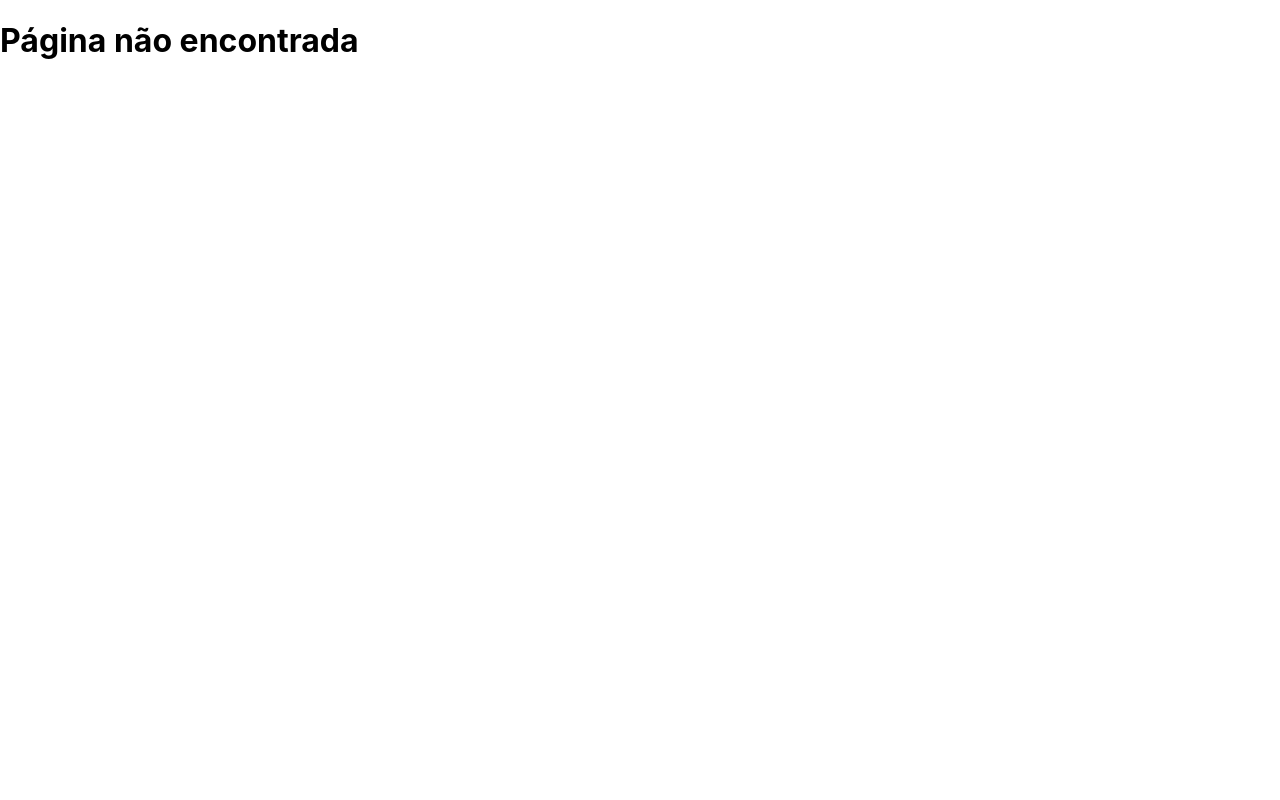
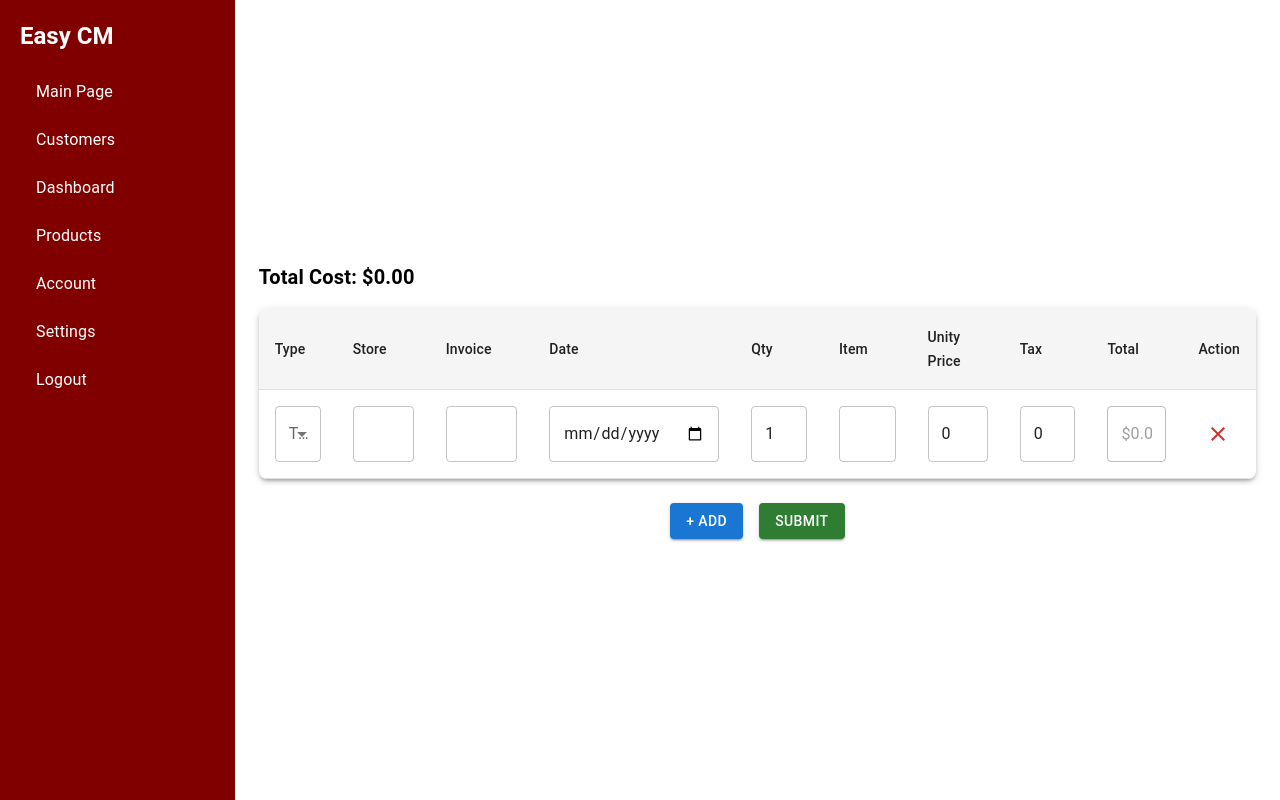
Before and after one commit to AdrianoGarrett/reactjsportal, a React (Create React App) app: page /products in a window 1280 px wide. Built offline with nearby package versions, Linux system fonts and the light colour scheme; sample sign-in values are in the browser's storage.

Commit message:
feat: mvp products

```diff
--- a/package.json
+++ b/package.json
@@ -6,6 +6,7 @@
     "@ant-design/icons": "^5.6.0",
     "@emotion/react": "^11.14.0",
     "@emotion/styled": "^11.14.0",
+    "@mui/icons-material": "^6.4.2",
     "@mui/material": "^6.4.1",
     "@mui/x-data-grid": "^7.24.1",
     "@testing-library/jest-dom": "^5.16.4",
--- a/src/App.js
+++ b/src/App.js
@@ -5,6 +5,7 @@ import Login from "./componentes/Login";
 import MainPage from "./componentes/MainPage";
 import Dashboard from "./componentes/Dashboard";
 import Customers from "./componentes/Customers";
+import Products from "./componentes/Products";
 
 const App = () => {
   return (
@@ -29,6 +30,14 @@ const App = () => {
             }
           />
           <Route
+            path="/products"
+            element={
+              <ProtectedRoute>
+                <Products />
+              </ProtectedRoute>
+            }
+          />
+          <Route
             path="/customers"
             element={
               <ProtectedRoute>
--- a/src/componentes/CompanySelector/index.js
+++ b/src/componentes/CompanySelector/index.js
@@ -1,5 +1,6 @@
 import { useState, useEffect } from "react";
 import axios from "axios";
+import { Select, MenuItem, FormControl, InputLabel, Box, Typography } from "@mui/material";
 
 const CompanySelector = () => {
     const [companies, setCompanies] = useState([]);
@@ -26,20 +27,28 @@ const CompanySelector = () => {
     };
 
     return (
-    <div>
-      <h2>Selecione a Empresa</h2>
-      <select value={selectedCompany} onChange={handleCompanySelect}>
-        <option value="">Selecione uma empresa</option>
-        {companies.map(company => (
-          <option key={company.id} value={company.id}>
+        <Box sx={{ display: "flex", flexDirection: "column", alignItems: "center", width: "100%", mt: 2 }}>
+            <FormControl fullWidth sx={{ minWidth: 200, mb: 4 }}>
+                <InputLabel >Selecione a Empresa</InputLabel>
+                <Select value={selectedCompany} onChange={handleCompanySelect}>
+                    <MenuItem value="">
+                        <em>Selecione uma empresa</em>
+                    </MenuItem>
+                    {companies.map((company) => (
+                        <MenuItem key={company.id} value={company.id}>
                             {company.companyName}
-          </option>
+                        </MenuItem>
                     ))}
-      </select>
+                </Select>
+            </FormControl>
+
             {selectedCompany && (
-        <p>Empresa selecionada: {companies.find(c => c.id === Number(selectedCompany))?.companyName}</p>
+                <Typography variant="body1">
+                    Empresa selecionada:{" "}
+                    <strong>{companies.find((c) => c.id === Number(selectedCompany))?.companyName}</strong>
+                </Typography>
             )}
-    </div>
+        </Box>
     );
 };
 
--- /dev/null
+++ b/src/componentes/Products/index.js
@@ -0,0 +1,185 @@
+import { useState } from "react";
+import {
+    Box, TextField, Button, Table, TableBody, TableCell, TableContainer, TableHead, TableRow, Paper,
+    Select, MenuItem, FormControl, InputLabel, Typography, IconButton
+} from "@mui/material";
+import DeleteIcon from "@mui/icons-material/Close";
+import Sidebar from '../components/Sidebar';
+
+const InvoiceForm = () => {
+    const [rows, setRows] = useState([
+        { id: 1, tipo: "", loja: "", invoice: "", data: "", qtd: 1, item: "", preco: 0, tax: 0, total: 0 }
+    ]);
+
+    const currencyFormatter = new Intl.NumberFormat("en-US", {
+        style: "currency",
+        currency: "USD",
+        minimumFractionDigits: 2
+    });
+
+    const handleChange = (index, field, value) => {
+        const updatedRows = [...rows];
+
+        // Garantir que valores numéricos sejam positivos e convertidos corretamente
+        if (["qtd", "preco", "tax"].includes(field)) {
+            value = parseFloat(value) >= 0 ? parseFloat(value) : 0;
+        }
+
+        updatedRows[index][field] = value;
+
+        // Recalcula o total automaticamente
+        if (["qtd", "preco", "tax"].includes(field)) {
+            const qtd = parseFloat(updatedRows[index].qtd) || 0;
+            const preco = parseFloat(updatedRows[index].preco) || 0;
+            const tax = parseFloat(updatedRows[index].tax) || 0;
+            updatedRows[index].total = (qtd * preco) + tax;
+        }
+
+        setRows(updatedRows);
+    };
+
+    const addRow = () => {
+        setRows([...rows, { id: Date.now(), tipo: "", loja: "", invoice: "", data: "", qtd: 1, item: "", preco: 0, tax: 0, total: 0 }]);
+    };
+
+    const handleDeleteRow = (id) => {
+        setRows(rows.filter(row => row.id !== id));
+    };
+
+    const handleSubmit = async () => {
+        try {
+            const response = await fetch("https://suaapi.com/invoices", {
+                method: "POST",
+                headers: { "Content-Type": "application/json" },
+                body: JSON.stringify(rows),
+            });
+
+            if (!response.ok) {
+                throw new Error("Erro ao enviar os dados");
+            }
+
+            const data = await response.json();
+            console.log("Resposta da API:", data);
+            alert("Dados enviados com sucesso!");
+        } catch (error) {
+            console.error("Erro ao enviar:", error);
+            alert("Erro ao enviar os dados.");
+        }
+    };
+
+    // Calcula o total acumulado da última coluna
+    const totalGeral = rows.reduce((sum, row) => sum + row.total, 0);
+
+    return (
+        <Box sx={{ display: "flex", height: "100vh" }}>
+            <Sidebar />
+
+            <Box sx={{ padding: 3, maxWidth: 1200, margin: "auto", width: "100%" }}>
+
+                {/* Total Geral */}
+                <Box sx={{ display: "flex", justifyContent: "space-between", alignItems: "center", marginBottom: 2 }}>
+                    <Typography variant="h6" sx={{ fontWeight: "bold" }}>
+                        Total Cost: {currencyFormatter.format(totalGeral)}
+                    </Typography>
+                </Box>
+
+                <TableContainer component={Paper} sx={{ borderRadius: 2, boxShadow: 3 }}>
+                    <Table>
+                        <TableHead sx={{ backgroundColor: "#f5f5f5" }}>
+                            <TableRow>
+                                <TableCell>Type</TableCell>
+                                <TableCell>Store</TableCell>
+                                <TableCell>Invoice</TableCell>
+                                <TableCell>Date</TableCell>
+                                <TableCell>Qty</TableCell>
+                                <TableCell>Item</TableCell>
+                                <TableCell>Unity Price</TableCell>
+                                <TableCell>Tax</TableCell>
+                                <TableCell>Total</TableCell>
+                                <TableCell>Action</TableCell>
+                            </TableRow>
+                        </TableHead>
+                        <TableBody>
+                            {rows.map((row, index) => (
+                                <TableRow key={row.id}>
+                                    <TableCell>
+                                        <FormControl fullWidth>
+                                            <InputLabel>Type</InputLabel>
+                                            <Select
+                                                value={row.tipo}
+                                                onChange={(e) => handleChange(index, "tipo", e.target.value)}
+                                            >
+                                                <MenuItem value="Fuel">Fuel</MenuItem>
+                                                <MenuItem value="Consumption">Consumption</MenuItem>
+                                                <MenuItem value="Food">Food</MenuItem>
+                                            </Select>
+                                        </FormControl>
+                                    </TableCell>
+                                    <TableCell>
+                                        <TextField fullWidth value={row.loja} onChange={(e) => handleChange(index, "loja", e.target.value)} />
+                                    </TableCell>
+                                    <TableCell>
+                                        <TextField fullWidth value={row.invoice} onChange={(e) => handleChange(index, "invoice", e.target.value)} />
+                                    </TableCell>
+                                    <TableCell>
+                                        <TextField fullWidth type="date" value={row.data} onChange={(e) => handleChange(index, "data", e.target.value)} />
+                                    </TableCell>
+                                    <TableCell>
+                                        <TextField
+                                            fullWidth
+                                            type="number"
+                                            value={row.qtd}
+                                            onChange={(e) => handleChange(index, "qtd", e.target.value)}
+                                            inputProps={{ min: 0 }}
+                                        />
+                                    </TableCell>
+                                    <TableCell>
+                                        <TextField fullWidth value={row.item} onChange={(e) => handleChange(index, "item", e.target.value)} />
+                                    </TableCell>
+                                    <TableCell>
+                                        <TextField
+                                            fullWidth
+                                            type="number"
+                                            value={row.preco}
+                                            onChange={(e) => handleChange(index, "preco", e.target.value)}
+                                            inputProps={{ min: 0 }}
+                                        />
+                                    </TableCell>
+                                    <TableCell>
+                                        <TextField
+                                            fullWidth
+                                            type="number"
+                                            value={row.tax}
+                                            onChange={(e) => handleChange(index, "tax", e.target.value)}
+                                            inputProps={{ min: 0 }}
+                                        />
+                                    </TableCell>
+                                    <TableCell>
+                                        <TextField
+                                            fullWidth
+                                            value={currencyFormatter.format(row.total)}
+                                            disabled
+                                        />
+                                    </TableCell>
+                                    <TableCell>
+                                        <IconButton color="error" onClick={() => handleDeleteRow(row.id)}>
+                                            <DeleteIcon />
+                                        </IconButton>
+                                    </TableCell>
+                                </TableRow>
+                            ))}
+                        </TableBody>
+                    </Table>
+                </TableContainer>
+
+                {/* Botões */}
+                <Box sx={{ marginTop: 3, display: "flex", justifyContent: "center", gap: 2 }}>
+                    <Button variant="contained" color="primary" onClick={addRow}>+ Add</Button>
+                    <Button variant="contained" color="success" onClick={handleSubmit}>Submit</Button>
+                </Box>
+            </Box>
+        </Box>
+    );
+};
+
+export default InvoiceForm;
```
Also changed, not shown: 1 other file (tests, documents, lock files or other folders). Lines whose indentation alone changed are shown as unchanged.
